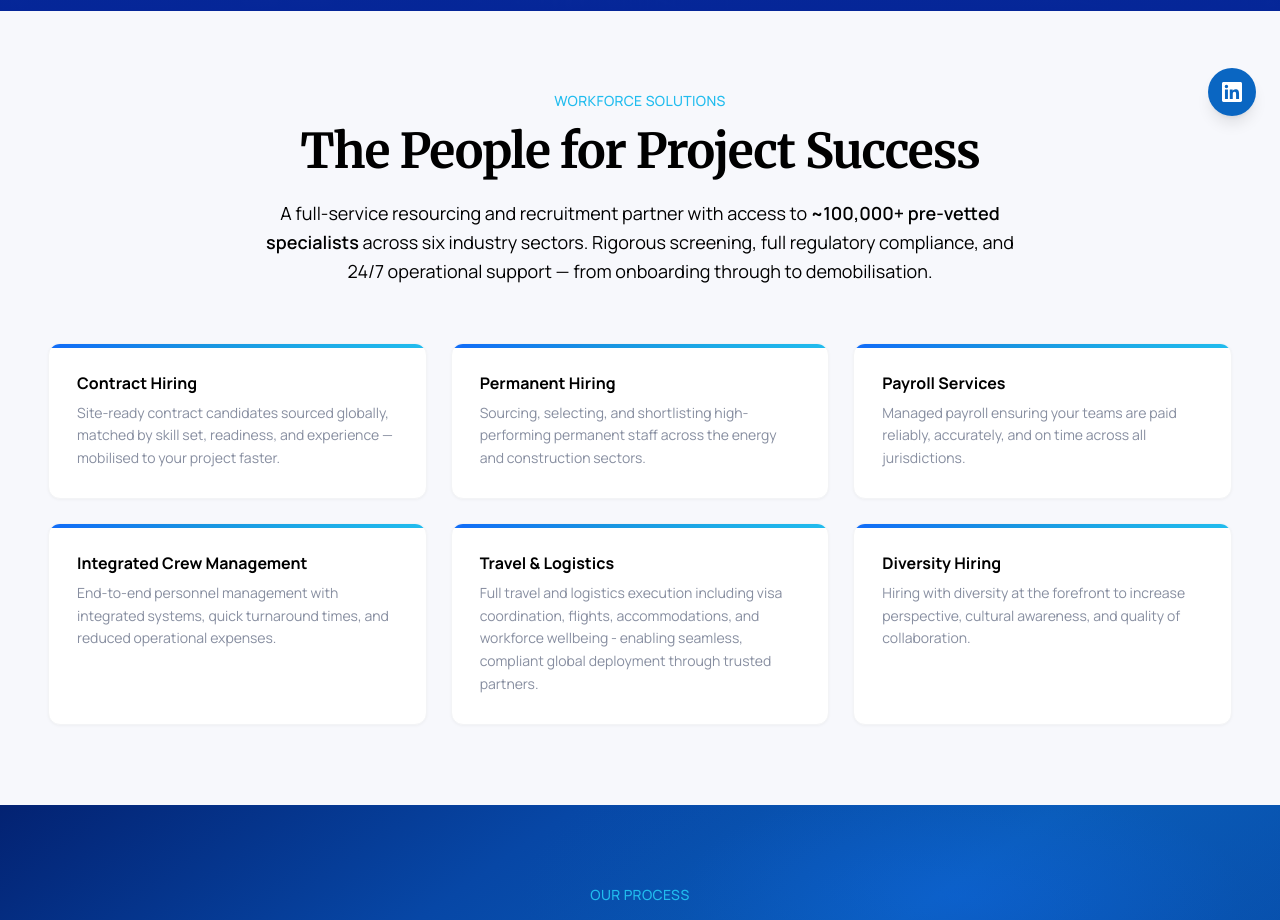
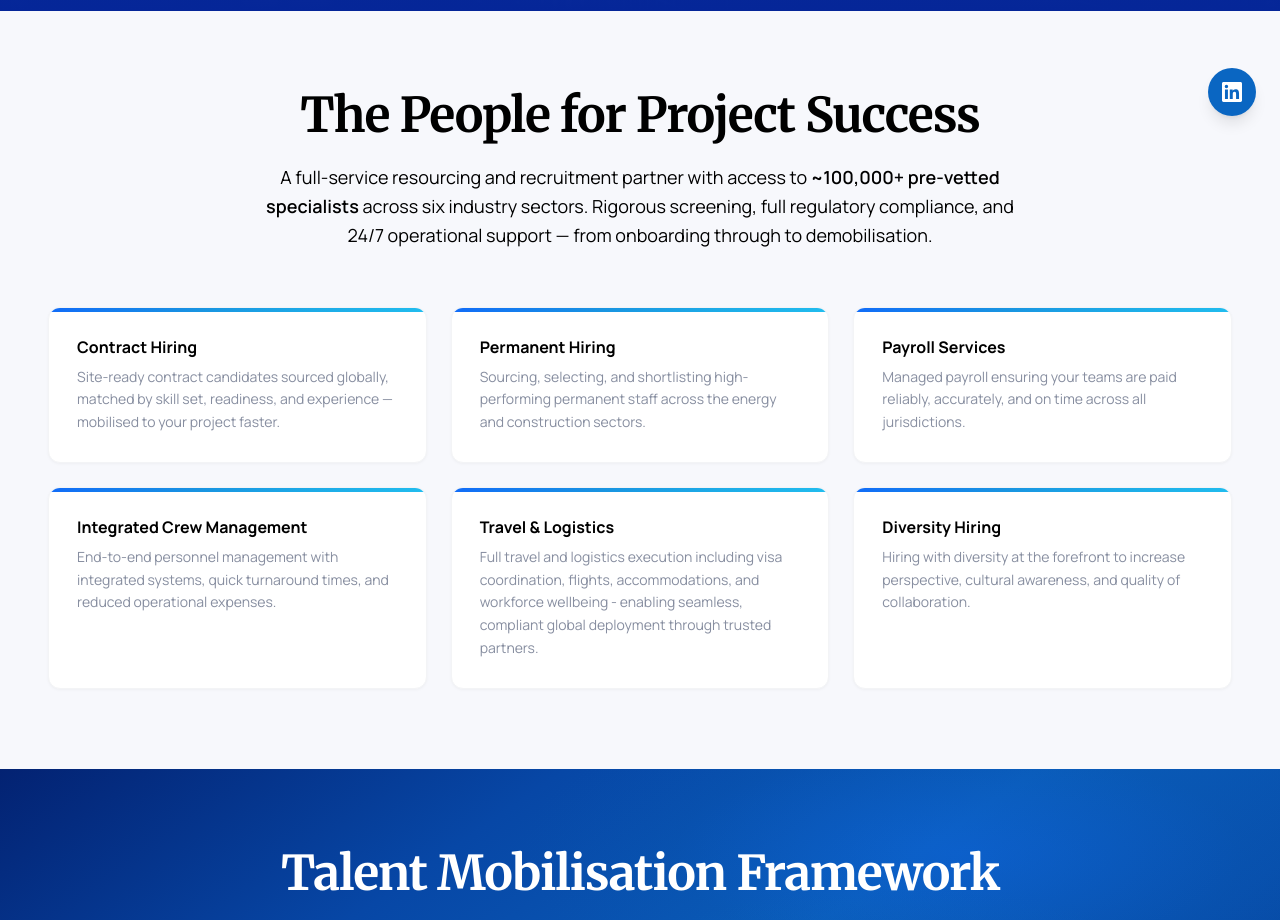
Before and after one commit to VoidKeishi/Riviera-Energy-Landing, a Next.js app: page /solutions/workforce in a window 1280 px wide. Shown: the part 660-1580 px from the top of the page. Built offline with nearby package versions, Linux system fonts and the light colour scheme.

Commit message:
feat: update section headings for improved clarity and engagement on Home, Projects, and Workforce pages

```diff
--- a/src/app/page.tsx
+++ b/src/app/page.tsx
@@ -225,12 +225,7 @@ export default function Home() {
         <div className="relative z-10 max-w-7xl mx-auto px-6 sm:px-8 lg:px-12">
           <div className="text-center max-w-3xl mx-auto">
             <ScrollReveal>
-              <p className="text-sm font-sans font-medium uppercase tracking-wide text-[var(--color-energy-end)]">
-                Why Us
-              </p>
-            </ScrollReveal>
-            <ScrollReveal delay={100}>
-              <h2 className="mt-4 font-display text-3xl md:text-4xl lg:text-5xl font-bold tracking-tight text-white">
+              <h2 className="font-display text-3xl md:text-4xl lg:text-5xl font-bold tracking-tight text-white">
                 What Sets Us Apart
               </h2>
             </ScrollReveal>
--- a/src/app/projects/page.tsx
+++ b/src/app/projects/page.tsx
@@ -292,12 +292,7 @@ export default function ProjectsPage() {
         <div className="relative z-10 max-w-7xl mx-auto px-6 sm:px-8 lg:px-12">
           <div className="text-center max-w-3xl mx-auto">
             <ScrollReveal>
-              <p className="text-sm font-sans font-medium uppercase tracking-wide text-[var(--color-energy-end)]">
-                Track Record
-              </p>
-            </ScrollReveal>
-            <ScrollReveal delay={100}>
-              <h2 className="mt-4 font-display text-3xl md:text-4xl lg:text-5xl font-bold tracking-tight text-white">
+              <h2 className="font-display text-3xl md:text-4xl lg:text-5xl font-bold tracking-tight text-white">
                 Proven Credentials
               </h2>
             </ScrollReveal>
@@ -325,12 +320,7 @@ export default function ProjectsPage() {
         <div className="max-w-7xl mx-auto px-6 sm:px-8 lg:px-12">
           <div className="text-center max-w-3xl mx-auto">
             <ScrollReveal>
-              <p className="text-sm font-sans font-medium uppercase tracking-wide text-[var(--color-cyan)]">
-                Sectors
-              </p>
-            </ScrollReveal>
-            <ScrollReveal delay={100}>
-              <h2 className="mt-3 font-display text-3xl md:text-4xl font-bold tracking-tight text-[var(--color-text-primary)]">
+              <h2 className="font-display text-3xl md:text-4xl font-bold tracking-tight text-[var(--color-text-primary)]">
                 Industries We Serve
               </h2>
             </ScrollReveal>
--- a/src/app/solutions/workforce/page.tsx
+++ b/src/app/solutions/workforce/page.tsx
@@ -109,12 +109,7 @@ export default function WorkforcePage() {
       <SectionWrapper background="off-white">
         <div className="max-w-3xl mx-auto text-center">
           <ScrollReveal>
-            <p className="text-sm font-sans font-medium uppercase tracking-wide text-[var(--color-cyan)]">
-              Workforce Solutions
-            </p>
-          </ScrollReveal>
-          <ScrollReveal delay={100}>
-            <h2 className="mt-4 font-display text-3xl md:text-4xl lg:text-5xl font-bold tracking-tight text-[var(--color-text-primary)]">
+            <h2 className="font-display text-3xl md:text-4xl lg:text-5xl font-bold tracking-tight text-[var(--color-text-primary)]">
               The People for Project Success
             </h2>
           </ScrollReveal>
@@ -148,12 +143,7 @@ export default function WorkforcePage() {
         <div className="relative z-10 max-w-7xl mx-auto px-6 sm:px-8 lg:px-12">
           <div className="text-center max-w-3xl mx-auto mb-12">
             <ScrollReveal>
-              <p className="text-sm font-sans font-medium uppercase tracking-wide text-[var(--color-energy-end)]">
-                Our Process
-              </p>
-            </ScrollReveal>
-            <ScrollReveal delay={100}>
-              <h2 className="mt-4 font-display text-3xl md:text-4xl lg:text-5xl font-bold tracking-tight text-white">
+              <h2 className="font-display text-3xl md:text-4xl lg:text-5xl font-bold tracking-tight text-white">
                 Talent Mobilisation Framework
               </h2>
             </ScrollReveal>
```
